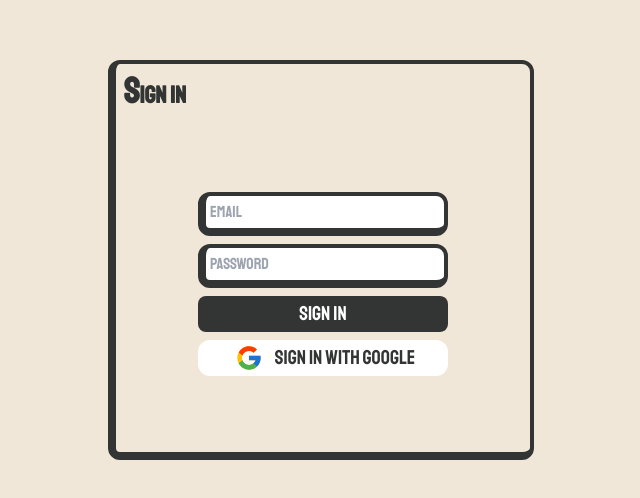
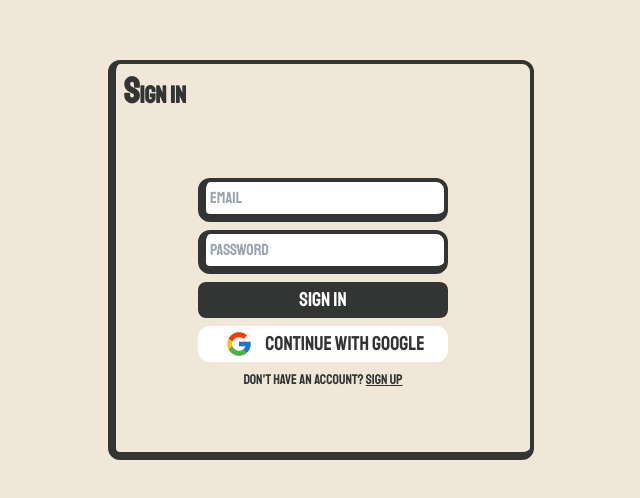
Before and after one commit to willrequaworrell/Klarr_Frontend, a React (Vite) app: page /auth in a window 1280 px wide. Shown: the part 140-638 px from the top of the page, without its empty margins (319-959 px from the left). Built offline with nearby package versions, Linux system fonts and the light colour scheme; no server answers; a web font is replaced by a local one.

Commit message:
implemented basic firebase email/password auth

```diff
--- a/src/components/pages/Auth.tsx
+++ b/src/components/pages/Auth.tsx
@@ -1,19 +1,42 @@
 import Background from "../Background"
 import { FcGoogle } from "react-icons/fc";
-import { createUserWithEmailAndPassword, GoogleAuthProvider, signInWithPopup } from "firebase/auth";
+import { createUserWithEmailAndPassword, signInWithEmailAndPassword, GoogleAuthProvider, signInWithPopup } from "firebase/auth";
 import { fireAuth } from "../../util/firebase";
 import { useAuthState } from 'react-firebase-hooks/auth';
 import { useNavigate } from "react-router-dom";
 import { useEffect, useState } from "react";
-import { MdEmail } from "react-icons/md";
+import { FirebaseError } from "firebase/app";
+
+interface userCredentialsInputType {
+    email: string
+    password: string
+    passwordRepeat?: string
+}
 
 const Auth = () => {
     const navigate = useNavigate()
     const [user, loading] = useAuthState(fireAuth)
     const [signinOrSignup, setSigninOrSignup] = useState<("signin" | "signup")>("signin")
+    const [userCredentialsInput, setUserCredentialsInput] = useState<userCredentialsInputType>({
+        email: "",
+        password: "",
+        passwordRepeat: ""
+    })
 
     const googleProvider = new GoogleAuthProvider()
 
+    const toggleSigninSignup = () => {
+        setSigninOrSignup(pv => {
+            return pv === "signin" ? "signup" : "signin"
+        })
+    }
+
+    const handleUserCredentialsInputChange = (e: React.ChangeEvent<HTMLInputElement>) => {
+        setUserCredentialsInput(pv => ({
+            ...pv,
+            [e.target.name]: e.target.value
+        }))
+    }
 
     const googleLogin = async () => {
         try {
@@ -26,19 +49,34 @@ const Auth = () => {
 
     const emailSignup = async () => {
         try {
-            // createUserWithEmailAndPassword(fireAuth, )
-            console.log("singup")
+            const userCredential = await createUserWithEmailAndPassword(fireAuth, userCredentialsInput.email, userCredentialsInput.password)
+            const user = userCredential.user;
+            console.log(user)
+
         } catch (error) {
-
+            if (error instanceof FirebaseError) {
+                const errorCode = error.code;
+                const errorMessage = error.message;
+                console.log(errorCode, errorMessage);
+            } else {
+                console.log("Unknown Error:", error)
+            }
         }
     }
 
     const emailSignin = async () => {
         try {
-            // createUserWithEmailAndPassword(fireAuth, )
-            console.log("singin")
+            const userCredential = await signInWithEmailAndPassword(fireAuth, userCredentialsInput.email, userCredentialsInput.password)
+            const user = userCredential.user
+            console.log(user)
         } catch (error) {
-
+            if (error instanceof FirebaseError) {
+                const errorCode = error.code;
+                const errorMessage = error.message;
+                console.log(errorCode, errorMessage);
+            } else {
+                console.log("Unknown Error:", error)
+            }
         }
     }
 
@@ -48,7 +86,7 @@ const Auth = () => {
             navigate('/')
             return
         }
-    } , [loading, user])
+    }, [loading, user])
 
 
     return (
@@ -58,25 +96,43 @@ const Auth = () => {
                 <div className={`flex flex-col text-offblack w-1/3 h-1/2 font-Staat size-full p-2 rounded-xl transition-colors border-l-8 border-b-8 border-t-4 border-r-4 border-offblack`}>
                     <div className="flex items-center justify-between mb-3">
                         <h3 className={`font-bold text-2xl `}>
-                        <span className="text-4xl ">S</span>ign {signinOrSignup === "signin" ? "in" : "up"}
+                            <span className="text-4xl">S</span>ign {signinOrSignup === "signin" ? "in" : "up"}
                         </h3>
                     </div>
                     <div className="flex flex-col items-center justify-center flex-1 gap-4">
                         <div className="w-2/3 p-2">
-                            <form className="flex flex-col gap-2">
+                            <form className="flex flex-col gap-2" onSubmit={e => e.preventDefault()}>
                                 {/* <p>Email</p> */}
-                                <input placeholder="Email" className="p-1 border-t-4 border-b-8 border-l-8 border-r-4 border-offblack rounded-xl" type="email" />
-                                <input placeholder="Password" className="p-1 border-t-4 border-b-8 border-l-8 border-r-4 border-offblack rounded-xl" type="password" />
-                                <button  className="flex items-center p-1 text-xl text-white rounded-lg bg-offblack">
-                                    <p className="flex-1">Sign In</p>
+                                <input
+                                    name="email"
+                                    value={userCredentialsInput.email}
+                                    onChange={handleUserCredentialsInputChange}
+                                    placeholder="Email"
+                                    className="p-1 border-t-4 border-b-8 border-l-8 border-r-4 border-offblack rounded-xl"
+                                    type="email"
+                                />
+                                <input
+                                    name="password"
+                                    value={userCredentialsInput.password}
+                                    onChange={handleUserCredentialsInputChange}
+                                    placeholder="Password"
+                                    className="p-1 border-t-4 border-b-8 border-l-8 border-r-4 border-offblack rounded-xl"
+                                    type="password"
+                                />
+                                <button
+                                    onClick={signinOrSignup === "signin" ? emailSignin : emailSignup }
+                                    className="flex items-center p-1 text-xl text-white rounded-lg bg-offblack"
+                                >
+                                    <p className="flex-1">Sign {signinOrSignup === "signin" ? "in" : "up"}</p>
                                 </button>
                             </form>
                             <button onClick={googleLogin} className="flex items-center justify-center w-full mt-2 text-xl bg-white text-offblack rounded-xl">
                                 <div className="flex items-center justify-center h-full mr-2 border-offblack">
                                     <FcGoogle className="p-1 text-4xl" />
                                 </div>
-                                <p className="">Sign {signinOrSignup === "signin" ? "in" : "up"} with Google</p>
+                                <p className="">Continue with Google</p>
                             </button>
+                            <p className="mt-2 text-sm text-center">{signinOrSignup === "signup" ? "Already" : "Don't"} have an account? <span onClick={toggleSigninSignup} className="underline cursor-pointer">Sign {signinOrSignup === "signin" ? "Up" : "In"}</span></p>
                         </div>
 
 
```
